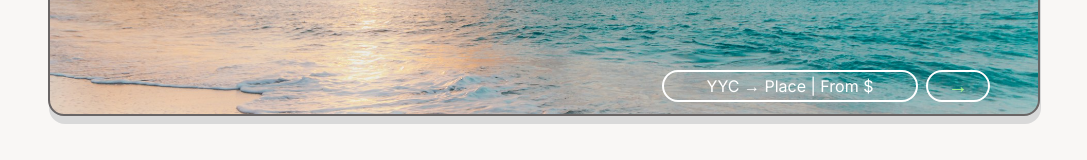
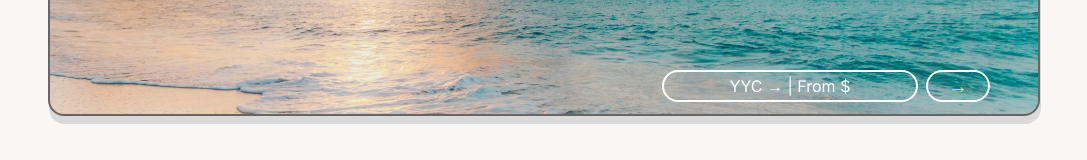
Before and after one commit to dillanferster/YYCFlightDeals, a Next.js app: page / in a window 1280 px wide. Shown: the part 464-624 px from the top of the page, without its empty margins (96-1183 px from the left). Built offline with nearby package versions, Linux system fonts and the light colour scheme; no server answers.

Commit message:
api update

```diff
--- a/app/components/MainContainer/MainContainer.js
+++ b/app/components/MainContainer/MainContainer.js
@@ -1,20 +1,26 @@
 import { MainContainerButton } from "./MainContainerButton";
 import "./MainContainer.css";
 import Link from "next/link";
+import { useState, useEffect } from "react";
 
 export function MainContainer({ flightData }) {
-  if (flightData && flightData.length > 0) {
-    // console.log("data loaded");
-  } else {
-    console.log("Flight data is not available yet.");
-  }
+  const [flight, setFlight] = useState(null);
+
+  useEffect(() => {
+    if (flightData && flightData.length > 0) {
+      console.log("data in main Container");
+      setFlight(flightData[0]);
+    } else {
+      console.log("Flight data is not available yet.");
+    }
+  }, [flightData]);
 
   return (
     <div
       id="MainC"
       className="flex justify-center px-4 mt-4 max-w-[62rem]  mx-auto"
     >
-      <Link href="pages/details">
+      <Link href={`pages/details?data=${flight}`}>
         <div className="flex bg-[url('/Beach.jpeg')] bg-cover  bg-left justify-end items-end border-2 border-[#696565] border-solid  w-[62rem] rounded-2xl h-48 hover:translate-y-[2px] drop-shadow-[_1px_8px_rgba(217,217,217,1)] ease-in-out transition-all hover:drop-shadow-[_1px_6px_rgba(217,217,217,1)] overflow-hidden cursor-pointer [&>*]:hover:backdrop-blur-sm ">
           <MainContainerButton flightData={flightData}></MainContainerButton>
         </div>
--- a/app/components/MainContainer/MainContainerButton.js
+++ b/app/components/MainContainer/MainContainerButton.js
@@ -19,8 +19,10 @@ export function MainContainerButton({ flightData }) {
       className=" flex w-[63rem] p-2 justify-end items-center pr-12 pb-3 gap-2 "
     >
       <div className="flex justify-center items-center h-[2rem] border-white border-2 rounded-full w-[16rem] text-white">
-        YYC &rarr; Place | From ${flight ? flight.price : ""}
+        YYC &rarr; {flight ? flight.destination : ""} | From $
+        {flight ? flight.price : ""}
       </div>
+
       <button
         id="MainContainerBtn"
         className="h-[2rem] border-white border-2 rounded-full w-[4rem] text-[var(--color-green)] text-xl hover:border-[var(--color-green)] "
--- a/app/pages/details/page.js
+++ b/app/pages/details/page.js
@@ -1,6 +1,12 @@
+"use client";
 import DetailCard from "@/app/components/DetailCard";
+import { useRouter } from "next/navigation";
 
 export default function Home() {
+  const router = useRouter();
+  const flight = router.query ? router.query.flight : null;
+
+  console.log(flight);
   return (
     <main className="bg-[var(--color-bg)] bg-fixed flex flex-col  items-center justify-center ">
       <div>
```
